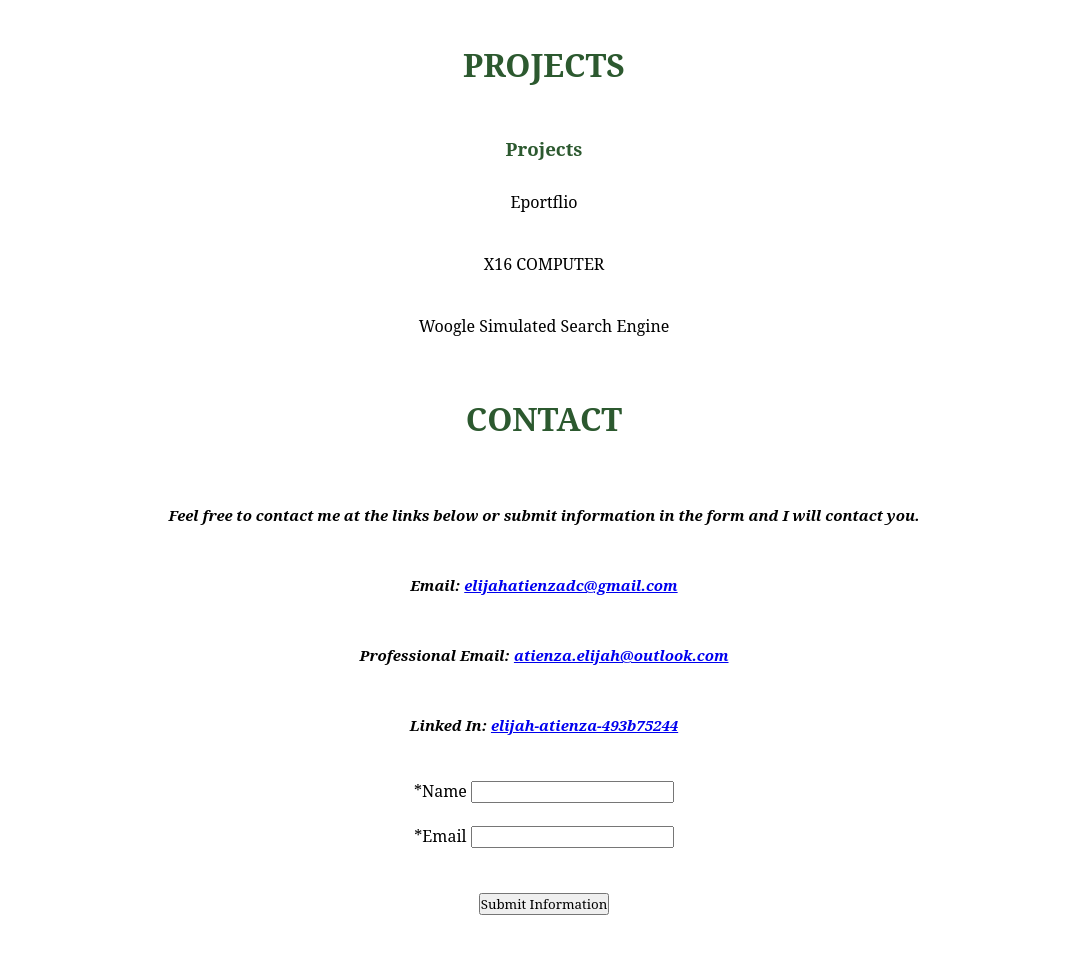
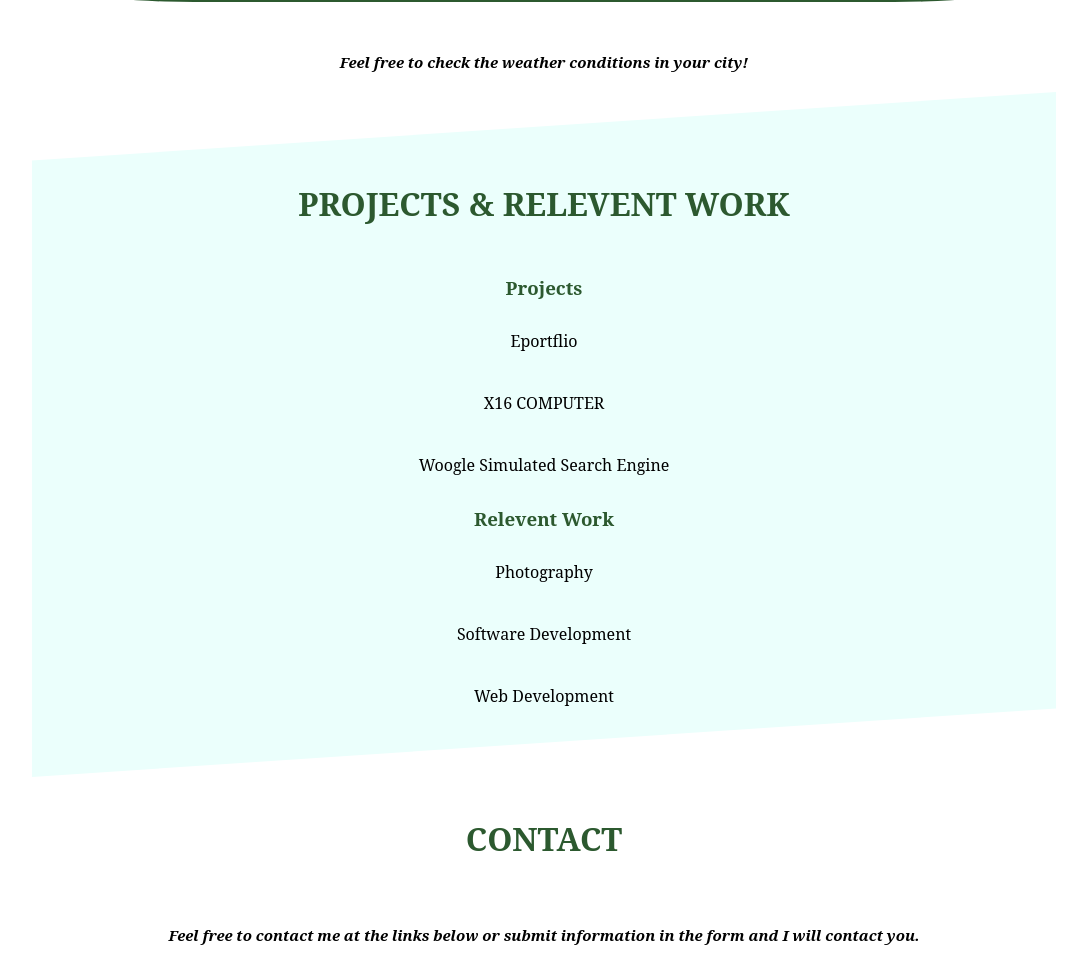
Before and after one commit to atienze/atienze.github.io, a website: page index.html in a window 1280 px wide. Shown: the part 2851-3828 px from the top of the page, without its empty margins (96-1183 px from the left). Drawn offline with Linux system fonts and the light colour scheme; no server answers.

Commit message:
added background shape behind education section and formatted index.html file.

```diff
--- a/index.html
+++ b/index.html
@@ -39,13 +39,24 @@
             <div class="sideleft">
                 <h2>Personal</h2>
                 <p>
-                 Constant change has made me into who I am today but without my experiences in hobbies such as sports, gaming, and reading. I wouldn't be who I am today. I am in my first year at Western Washington University but am classified as a sophomore through my previous education at Edmonds Community College. I still do find love in sports as I try to play in recreational leagues for fin and exercise. I have also become very interested in the back-end process of how computers work. This interest will be fulfilled here at western as I am a pre-major in Computer Science.
+                    Constant change has made me into who I am today but without my experiences in hobbies such as
+                    sports, gaming, and reading. I wouldn't be who I am today. I am in my first year at Western
+                    Washington University but am classified as a sophomore through my previous education at Edmonds
+                    Community College. I still do find love in sports as I try to play in recreational leagues for fin
+                    and exercise. I have also become very interested in the back-end process of how computers work. This
+                    interest will be fulfilled here at western as I am a pre-major in Computer Science.
                 </p>
             </div>
             <div class="clearfix-both"></div>
             <div class="sideright">
                 <h2>Professional</h2>
-                <p>My professional life doesn't equate to much because of how young I am but I do find possible interests in professions. For example I am planning to be a Computer Science major which would put me into professions involving some sort of software development. Though I also find extreme interest in photography which is also shown on this website. Ive always found love in taking a picture that perfectly captures the essence of emotion that I feel at the time of the picture. Though I wouldn't be as interested if I hadn't taken a photography class at <a href="https://www.mukilteoschools.org">Kamiak High School</a>.
+                <p>My professional life doesn't equate to much because of how young I am but I do find possible
+                    interests in professions. For example I am planning to be a Computer Science major which would put
+                    me into professions involving some sort of software development. Though I also find extreme interest
+                    in photography which is also shown on this website. Ive always found love in taking a picture that
+                    perfectly captures the essence of emotion that I feel at the time of the picture. Though I wouldn't
+                    be as interested if I hadn't taken a photography class at <a
+                        href="https://www.mukilteoschools.org">Kamiak High School</a>.
                 </p>
             </div>
 
@@ -57,6 +68,7 @@
 
             <!-- Starting new version of education here -->
             <!-- Thinking that I should do a three column layout. each column will contain a single schools information including picture, weather card, data -->
+            <div class="education-background">
                 <div class="education-wrapper">
                     <div class="columns">
                         <img src="Picture3.jpeg" alt="" class="columns-img">
@@ -82,8 +94,12 @@
                             </div>
                         </div>
                         <h3>Kamiak High School</h3>
-                    <p><a href="https://www.mukilteoschools.org/Domain/412">Kamiak High School</a> was a place to have fun and meet new people but it was also a place of important learning experiences. Throughout High School you learn to manage time by dividing your days to make time for school and hobbies but the teachers all help keep students accountable.
-                        <br> <i>picture credit linked</i> </p>
+                        <p><a href="https://www.mukilteoschools.org/Domain/412">Kamiak High School</a> was a place to
+                            have fun and meet new people but it was also a place of important learning experiences.
+                            Throughout High School you learn to manage time by dividing your days to make time for
+                            school and hobbies but the teachers all help keep students accountable.
+                            <br> <i>picture credit linked</i>
+                        </p>
                         <button onclick="updateStaticWeather('Mukilteo', 'mukilteo')">Update Weather</button>
                     </div>
                     <div class="columns">
@@ -110,8 +126,13 @@
                             </div>
                         </div>
                         <h3>Edmonds College</h3>
-                    <p><a href="https://www.edmonds.edu/">Edmonds Community College</a> served the purpose of mostly education to me. Community College was a jurassic jump in education and teaching style from highschool. Professors wouldn't hold you accountable for not turning assignments in or showing up to class. This School taught me very good Time management and gave me college credits.
-                        <br> <i>picture credit linked</i></p>
+                        <p><a href="https://www.edmonds.edu/">Edmonds Community College</a> served the purpose of mostly
+                            education to me. Community College was a jurassic jump in education and teaching style from
+                            highschool. Professors wouldn't hold you accountable for not turning assignments in or
+                            showing up to class. This School taught me very good Time management and gave me college
+                            credits.
+                            <br> <i>picture credit linked</i>
+                        </p>
                         <button onclick="updateStaticWeather('Edmonds','edmonds')">Update Weather</button>
                     </div>
                     <div class="columns">
@@ -138,8 +159,13 @@
                             </div>
                         </div>
                         <h3>Western Washington University</h3>
-                    <p>Im currently enrolled in <a href="https://www.wwu.edu/">Western Washington University</a> and my experience here has been more then I could ask for. I am only just finishing up my first quarter but the people ive met and experiences Ive had couldn't have been better. I am excited for my future because I'm still going to learn so much more and experience so many different things. <br> <i>picture credit linked</i></p>
+                        <p>Im currently enrolled in <a href="https://www.wwu.edu/">Western Washington University</a> and
+                            my experience here has been more then I could ask for. I am only just finishing up my first
+                            quarter but the people ive met and experiences Ive had couldn't have been better. I am
+                            excited for my future because I'm still going to learn so much more and experience so many
+                            different things. <br> <i>picture credit linked</i></p>
                         <button onclick="updateStaticWeather('Bellingham','bellingham')">Update Weather</button>
+                    </div>
                 </div>
             </div>
 
@@ -148,8 +174,7 @@
             <!-- START OF THE WEATHER CARD -->
             <div class="weather-card">
                 <div class="search">
-                    <input type="text" placeholder="enter city name"
-                    spellcheck="false">
+                    <input type="text" placeholder="enter city name" spellcheck="false">
                     <button><img src="images/search.png"></button>
                 </div>
                 <div class="error">
@@ -184,8 +209,9 @@
             </div>
 
             <!-- START OF Projects -->
+            <div class="background-shape-wrapper">
                 <div id="Projects-header">
-                <h1>Projects</h1>
+                    <h1>Projects & Relevent Work</h1>
                 </div>
 
                 <ul>
@@ -195,12 +221,21 @@
                     <li>Woogle Simulated Search Engine</li>
                 </ul>
 
+                <ul>
+                    <h3>Relevent Work</h3>
+                    <li>Photography</li>
+                    <li>Software Development</li>
+                    <li>Web Development</li>
+                </ul>
+            </div>
+
             <div id="Contact-header">
                 <h1>Contact</h1>
             </div>
             <div class="contacttext">
 
-                <p>Feel free to contact me at the links below or submit information in the form and I will contact you.</p>
+                <p>Feel free to contact me at the links below or submit information in the form and I will contact you.
+                </p>
 
                 <p>Email: <a href="mailto: elijahatienzadc@gmail.com">elijahatienzadc@gmail.com</a></p>
 
--- a/weather-style.css
+++ b/weather-style.css
@@ -151,3 +151,21 @@ body{
     display: flex;
     flex-wrap: wrap;
 }
+.background-shape-wrapper{
+    position: relative;
+    padding: 50px;
+}
+.background-shape-wrapper:nth-child(even) {
+    background: #f5f5f5;
+    clip-path: polygon(0 0, 100% 10%, 100% 100%, 0 90%);
+}
+  .background-shape-wrapper:nth-child(odd) {
+    background: #ebfffc;
+    clip-path: polygon(0 10%, 100% 0, 100% 90%, 0 100%);
+}
+.education-background {
+    position: relative;
+    padding: 50px;
+    background: #ebfffc;
+    clip-path: polygon(0 0, 100% 5%, 100% 100%, 0 95%);
+}
```
Lines whose indentation alone changed are shown as unchanged.
